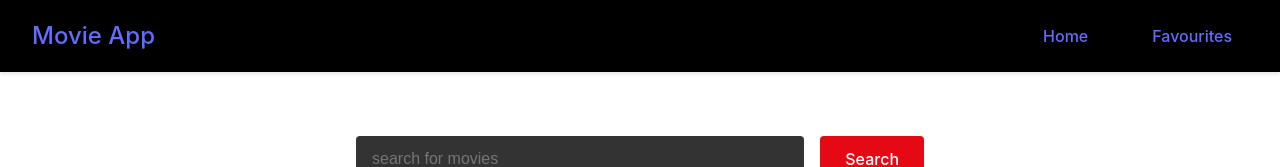
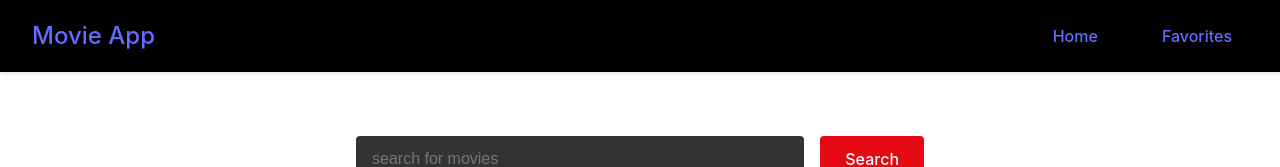
Before and after one commit to Monametsi-s/React-movie-website, a React (Vite) app in the folder frontend-movie-web/: page / in a window 1280 px wide. Shown: the top 167 px of the page. Built offline with nearby package versions, Linux system fonts and the light colour scheme.

Commit message:
Corrected the favourites spelling to American English

```diff
--- a/frontend-movie-web/src/components/NavBar.jsx
+++ b/frontend-movie-web/src/components/NavBar.jsx
@@ -1,5 +1,7 @@
 import { Link } from "react-router-dom";
 import "../css/NavBar.css"
+
+
 function NavBar() {
   return (
     <nav className="navbar">
@@ -10,8 +12,8 @@ function NavBar() {
         <Link to="/" className="nav-link">
           Home
         </Link>
-        <Link to="/favourites" className="nav-link">
-          Favourites
+        <Link to="/favorites" className="nav-link">
+          Favorites
         </Link>
       </div>
     </nav>
```
